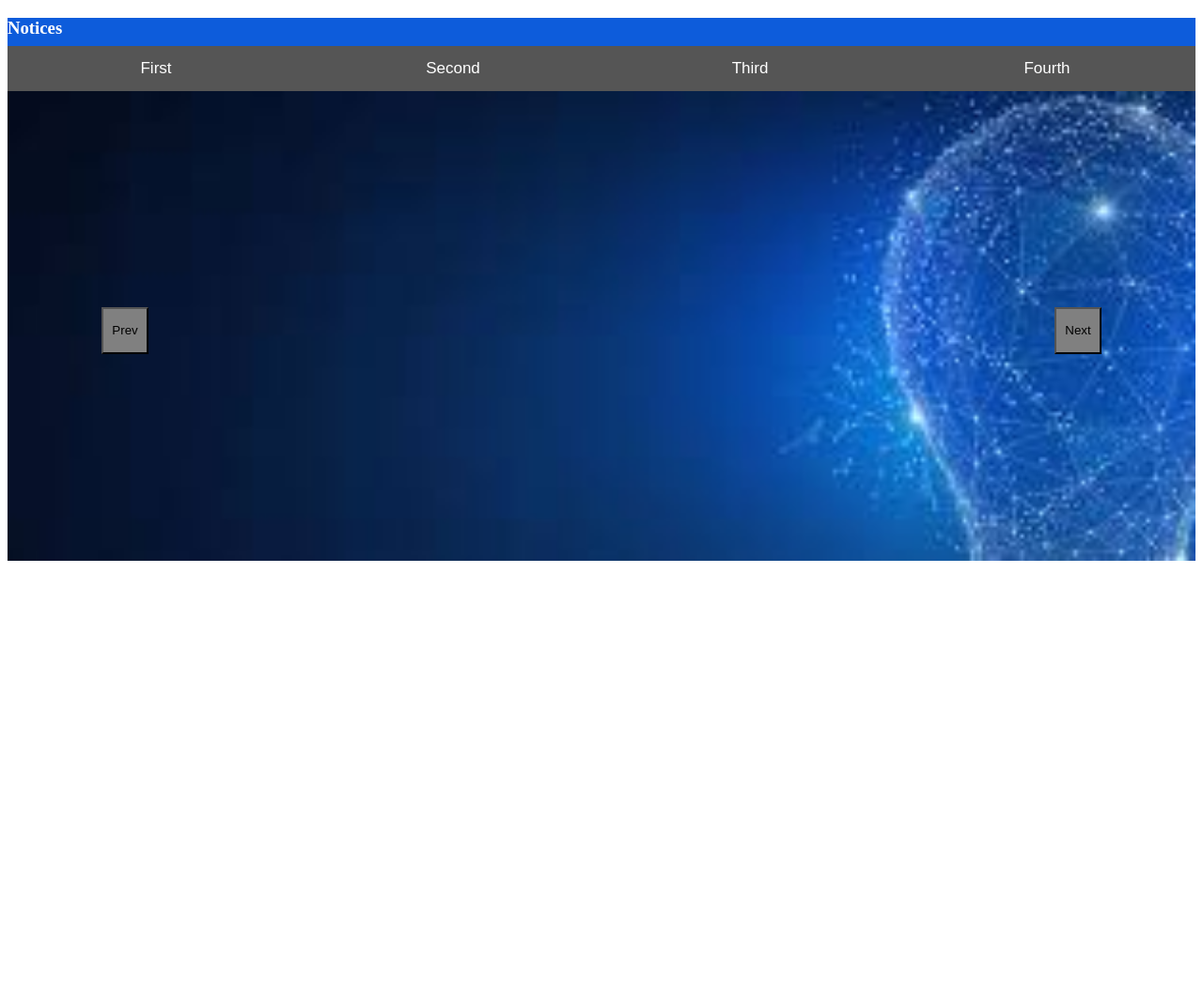
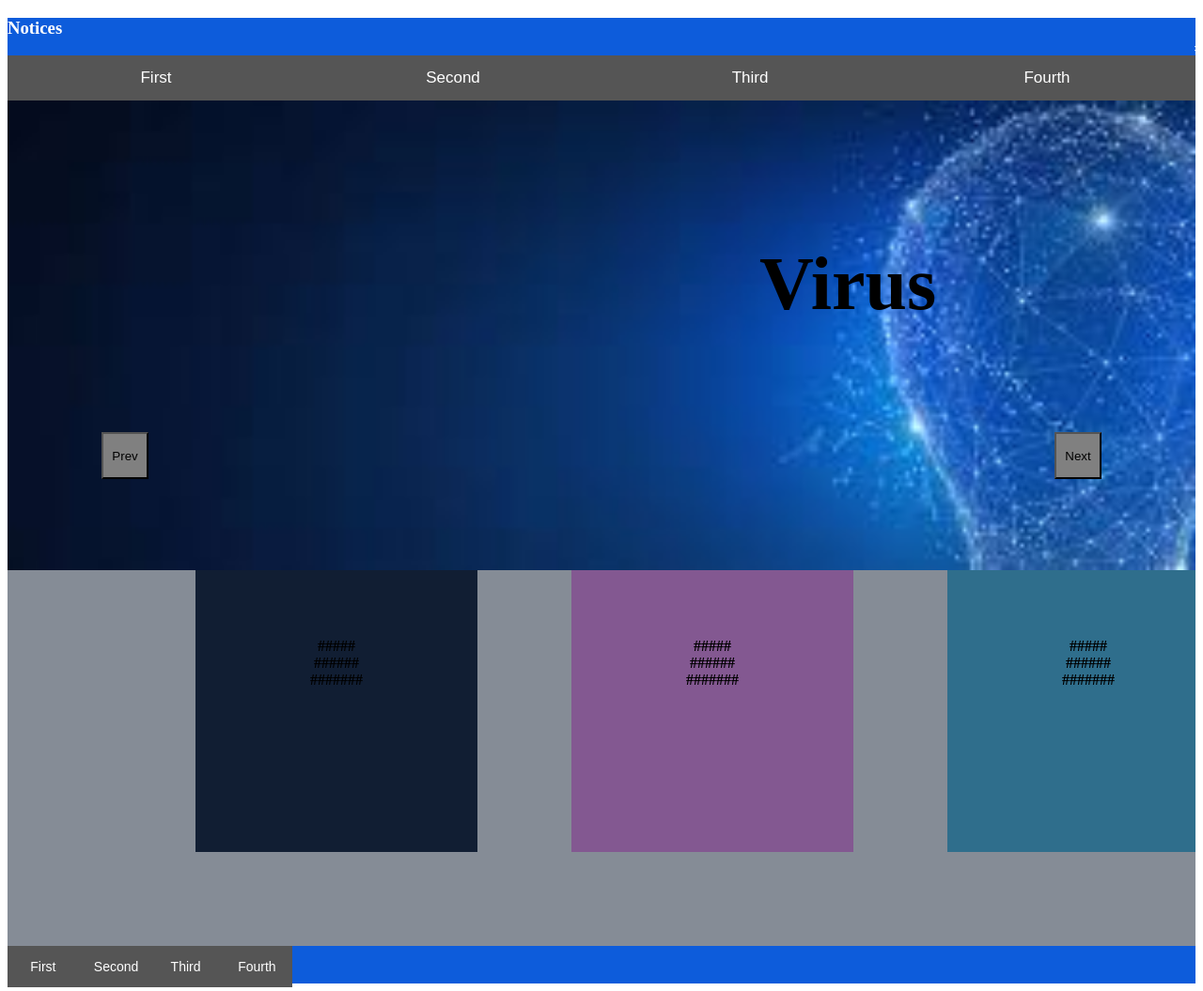
Before and after one commit to HijasAjmal/My_Projects, a PHP site: page /demo.html in a window 1280 px wide. Shown: the whole page at 94% size. Before the commit the page ends 597 px from the top, so only its background shows below. Run offline with PHP 8.4, Linux system fonts and the light colour scheme.

Commit message:
Add files via upload

```diff
--- a/Html/Style.css
+++ b/Html/Style.css
@@ -1,7 +1,7 @@
 .hd{
 	background-color: #0d5cdb;
 	width: 100%;
-	height: 30px;
+	height: 40px;
 	color: white;
 }
 .dimn{
@@ -15,6 +15,17 @@
     font-size: 17px;
     width: 25%;
 }
+.dim{
+    background-color: #555;
+    color: white;
+    float: left;
+    border: none;
+    outline: none;
+    cursor: pointer;
+    padding: 14px 16px;
+    font-size: 14px;
+    width: 6%;
+}
 
 .dimn:hover {
     background-color: #777;
@@ -27,6 +38,7 @@
     overflow: hidden;
     background: url("download1.jpeg") no-repeat;
     background-size: cover;
+    position: relative;
 
 }
 #search {
@@ -42,7 +54,7 @@
 	height: 50px;
 	float: right;
 	background-color: gray;
-	margin-top: 230px;
+	margin-top: 100px;
 	margin-right: 100px;
 }
 #prev{
@@ -50,6 +62,67 @@
 	height: 50px;
 	float: left;
 	background-color: gray;
-	margin-top: 230px;
+	margin-top: 100px;
 	margin-left: 100px;
 }
+.overlay{
+  position: absolute;
+  top: 0;
+  left: 0;
+  width: 300px;
+  height: 300px;
+  z-index: 10;
+  margin-top: 0px;
+  margin-left: 200px;
+  background-color: #111e33;
+}
+.overlay2{
+  position: absolute;
+  top: 0;
+  left: 0;
+  width: 300px;
+  height: 300px;
+  z-index: 10;
+  margin-top: 0px;
+  margin-left: 600px;
+  background-color: #835891;
+}
+.overlay3{
+  position: absolute;
+  top: 0;
+  left: 0;
+  width: 300px;
+  height: 300px;
+  z-index: 10;
+  margin-top: 0px;
+  margin-left: 1000px;
+  background-color: #2f6e8c;
+}
+.overlay4{
+  position: absolute;
+  top: 0;
+  left: 0;
+  width: 300px;
+  height: 300px;
+  z-index: 10;
+  margin-top: 0px;
+  margin-left: 1400px;
+  background-color: #18681a;
+}
+.midbg {
+	background-color:#858c96;
+	width: 100%;
+    height: 400px;
+    overflow: hidden;
+    background-size: cover;
+    position: relative;
+    /*background: url("mid.jpeg") no-repeat;*/
+    background-size: cover;
+    position: relative;
+}
+h1{
+	font-size: 80px;
+	max-height: 50px;
+	margin-left: 800px;
+	margin-top: 150px;
+}
--- a/Html/demo.html
+++ b/Html/demo.html
@@ -6,7 +6,7 @@
 </head>
 <body>
 	<div class="hd">
-		<h3 id="not">Notices<marquee>######################**************************************************************##</marquee></h3>
+		<h3 id="not">Notices<marquee>#############################################**************************************************************</marquee></h3>
 		<!--<input type="text" placeholder="Search here...">-->
 	</div>
 	<header>
@@ -16,8 +16,21 @@
 	<button class="dimn">Fourth</button>
 	</header>
 	<div class="mainbg" >
+		<h1><b>Virus<b></h1>
 		<button id="next">Next</button>
 		<button id="prev">Prev</button>
 	</div>
+	<div class="midbg">
+		<div class="overlay"><center></br></br></br></br>#####</br>######</br>#######</br></center></div>
+		<div class="overlay2"><center></br></br></br></br>#####</br>######</br>#######</br></center></div>
+		<div class="overlay3"><center></br></br></br></br>#####</br>######</br>#######</br></center></div>
+		<div class="overlay4"><center></br></br></br></br>#####</br>######</br>#######</br></center></div>
+	</div>
+	<footer class="hd">
+	<button class="dim">First</button>
+	<button class="dim">Second</button>
+	<button class="dim">Third</button>
+	<button class="dim">Fourth</button>
+	</footer>
 </body>
 </html>
```
Also changed, not shown: Html/images.jpeg (added), Html/mid.jpeg (added).
